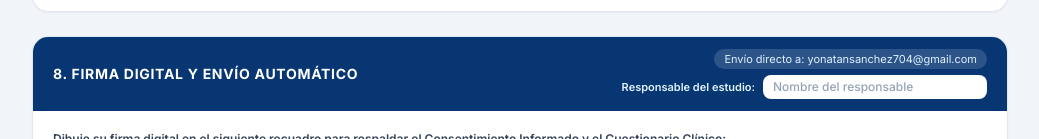
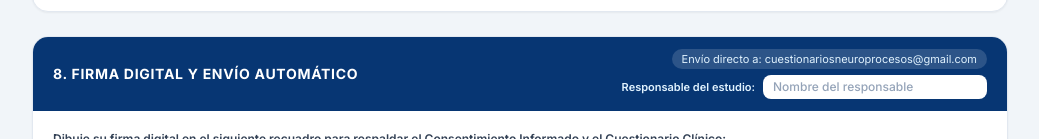
Before and after one commit to Camilodark/Formulario_sueno_Especialista, a plain HTML site: page index.html in a window 1280 px wide. Shown: the part 7081-7220 px from the top of the page, without its empty margins (120-1159 px from the left). Drawn offline with nearby package versions, Linux system fonts and the light colour scheme.

Commit message:
Add files via upload

```diff
--- a/index.html
+++ b/index.html
@@ -1004,7 +1004,7 @@
           <h2 class="text-sm font-bold uppercase tracking-wider">8. Firma Digital y Envío Automático</h2>
           <div class="flex flex-col items-start sm:items-end gap-1.5">
             <span class="text-[11px] bg-white/15 text-sky-100 px-2.5 py-0.5 rounded-full">
-              Envío directo a: yonatansanchez704@gmail.com
+              Envío directo a: cuestionariosneuroprocesos@gmail.com
             </span>
             <div class="flex items-center gap-2">
               <label for="responsable_estudio" class="text-[11px] font-semibold text-sky-100 whitespace-nowrap">
@@ -1078,7 +1078,7 @@
     // =========================================================================
     // CONFIGURACIÓN DE CORREO DESTINO ESPECÍFICO
     // =========================================================================
-    const CORREO_DESTINO_ESPECIFICO = "yonatansanchez704@gmail.com";
+    const CORREO_DESTINO_ESPECIFICO = "cuestionariosneuroprocesos@gmail.com";
 
     // =========================================================================
     // 1. DATOS DE TABLAS DINÁMICAS
```
